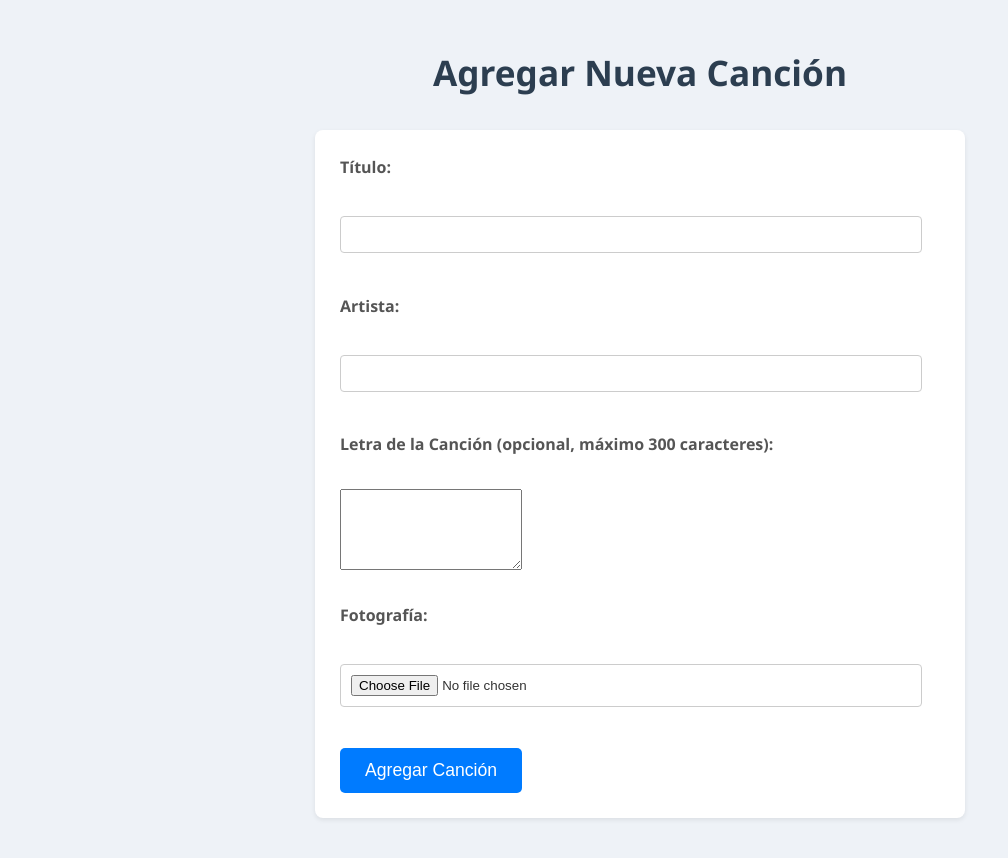
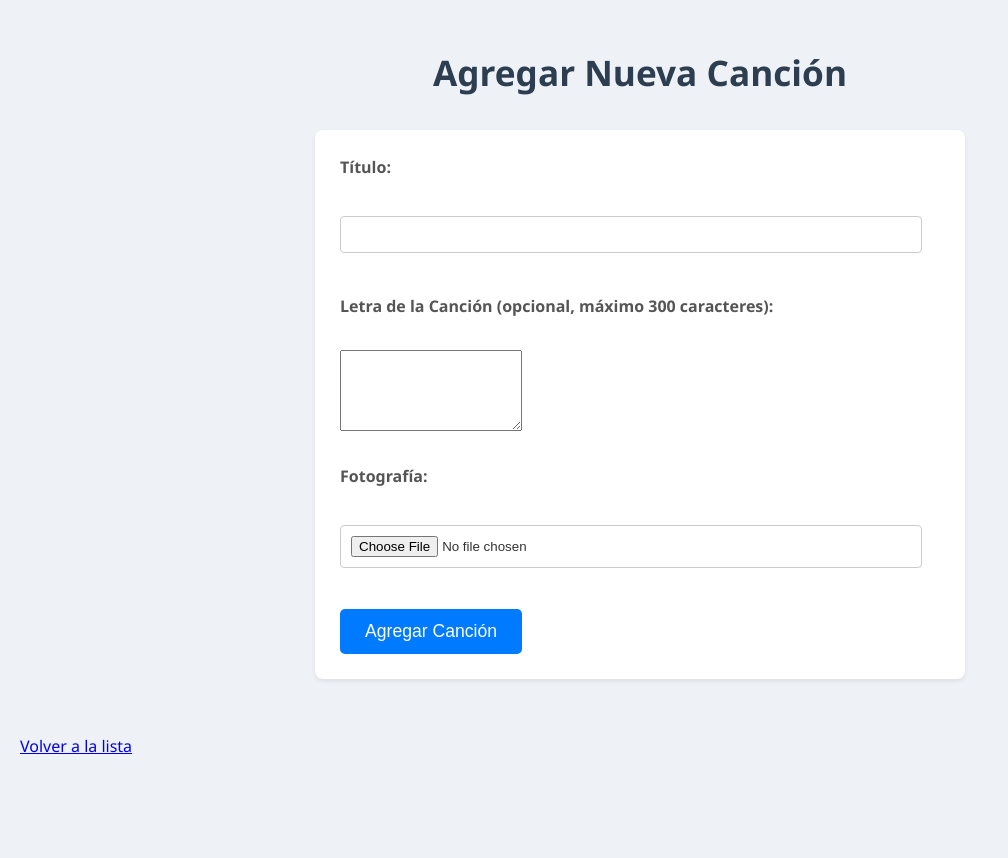
Before and after one commit to jolubaqui/Flask-AdministradorFotoCanciones, a Flask app: page /agregar in a window 1280 px wide. Shown: the top 858 px of the page, without its empty margins (0-1008 px from the left). After the commit the page ends 754 px from the top, so only its background shows below. Run offline with Flask 3, Linux system fonts and the light colour scheme.

Commit message:
se quita el input de artista

```diff
--- a/app.py
+++ b/app.py
@@ -63,7 +63,7 @@
         CREATE TABLE IF NOT EXISTS canciones (
             id INTEGER PRIMARY KEY AUTOINCREMENT,
             titulo TEXT NOT NULL,
-            artista TEXT NOT NULL,
+            letra TEXT NOT NULL,
             ruta_foto TEXT,
             url_web_foto TEXT
         )
@@ -100,7 +100,7 @@
     if request.method == 'POST':
         # Estas variables solo se necesitan y definen cuando se envía el formulario (POST)
         titulo = request.form['titulo']
-        artista = request.form['artista']
+
         letra = request.form['letra']
 
         ruta_foto = None # Inicialmente no hay ruta de foto en DB
@@ -121,8 +121,8 @@
         conn = get_db_connection() # Obtener la conexión dentro del POST
         try:
             conn.execute(
-                'INSERT INTO canciones (titulo, artista, ruta_foto, letra) VALUES (?, ?, ?, ?)',
-                (titulo, artista, ruta_foto, letra)
+                'INSERT INTO canciones (titulo, ruta_foto, letra) VALUES (?, ?, ?)',
+                (titulo, ruta_foto, letra)
             )
             conn.commit()
             flash('Canción agregada exitosamente!', 'success')
@@ -158,7 +158,7 @@
 
     if request.method == 'POST':
         titulo = request.form['titulo']
-        artista = request.form['artista']
+
         letra = request.form['letra']
 
         ruta_foto_db = cancion['ruta_foto'] # Mantener la foto existente por defecto
@@ -180,8 +180,8 @@
 
         try:
             conn.execute(
-                'UPDATE canciones SET titulo = ?, artista = ?, ruta_foto = ?, letra = ? WHERE id = ?',
-                (titulo, artista, ruta_foto_db, letra, id)
+                'UPDATE canciones SET titulo = ?, ruta_foto = ?, letra = ? WHERE id = ?',
+                (titulo, ruta_foto_db, letra, id)
             )
             conn.commit()
             flash('Canción actualizada exitosamente!', 'success')
@@ -210,7 +210,7 @@
     # En proyectos más complejos se usaría parametrización para evitar inyección SQL
     query_pattern = f'%{query}%'
     canciones = conn.execute(
-        'SELECT id, titulo, artista, ruta_foto, letra FROM canciones WHERE titulo LIKE ?',
+        'SELECT id, titulo, ruta_foto, letra FROM canciones WHERE titulo LIKE ?',
         (query_pattern,)
     ).fetchall()
 
--- a/templates/agregar.html
+++ b/templates/agregar.html
@@ -13,8 +13,8 @@
         <label for="titulo">Título:</label><br>
         <input type="text" id="titulo" name="titulo" required><br><br>
 
-        <label for="artista">Artista:</label><br>
-        <input type="text" id="artista" name="artista" required><br><br>
+
+
         <label for="letra">Letra de la Canción (opcional, máximo 300 caracteres):</label><br>
         <textarea id="letra" name="letra" rows="5" maxlength="300"></textarea><br><br>
         <label for="foto">Fotografía:</label><br>
--- a/templates/editar.html
+++ b/templates/editar.html
@@ -24,8 +24,7 @@
         <label for="titulo">Título:</label>
         <input type="text" id="titulo" name="titulo" value="{{ cancion.titulo }}" required>
 
-        <label for="artista">Artista:</label>
-        <input type="text" id="artista" name="artista" value="{{ cancion.artista }}" required>
+
 
         <label for="letra">Letra de la Canción (opcional, máximo 300 caracteres):</label>
         <textarea id="letra" name="letra" rows="5" maxlength="300"></textarea>
--- a/templates/index.html
+++ b/templates/index.html
@@ -29,7 +29,7 @@
                 {% for cancion in canciones %}
                     <li class="song-item">
                         <div class="song-info">
-                            <strong>{{ cancion.titulo }}</strong> - {{ cancion.artista }}
+                            <strong>{{ cancion.titulo }}</strong>
                         </div>
 
                         <div class="song-actions">
@@ -105,7 +105,7 @@
             let html = `
                 <li class="song-item">
                     <div class="song-info">
-                        <strong>${cancion.titulo}</strong> - ${cancion.artista}
+                        <strong>${cancion.titulo}</strong>
                     </div>
 
                     <div class="song-actions">
```
Also changed, not shown: static/fotos_canciones/P.I.B_-_La_Rvfleuze.jpg (added).
